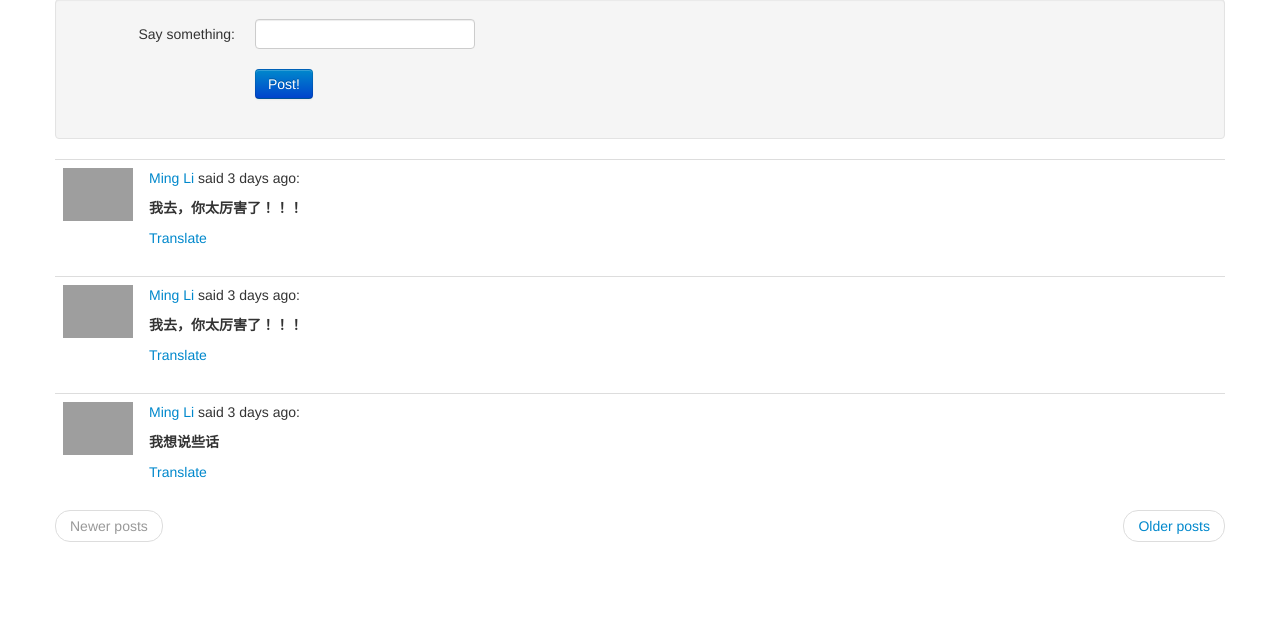
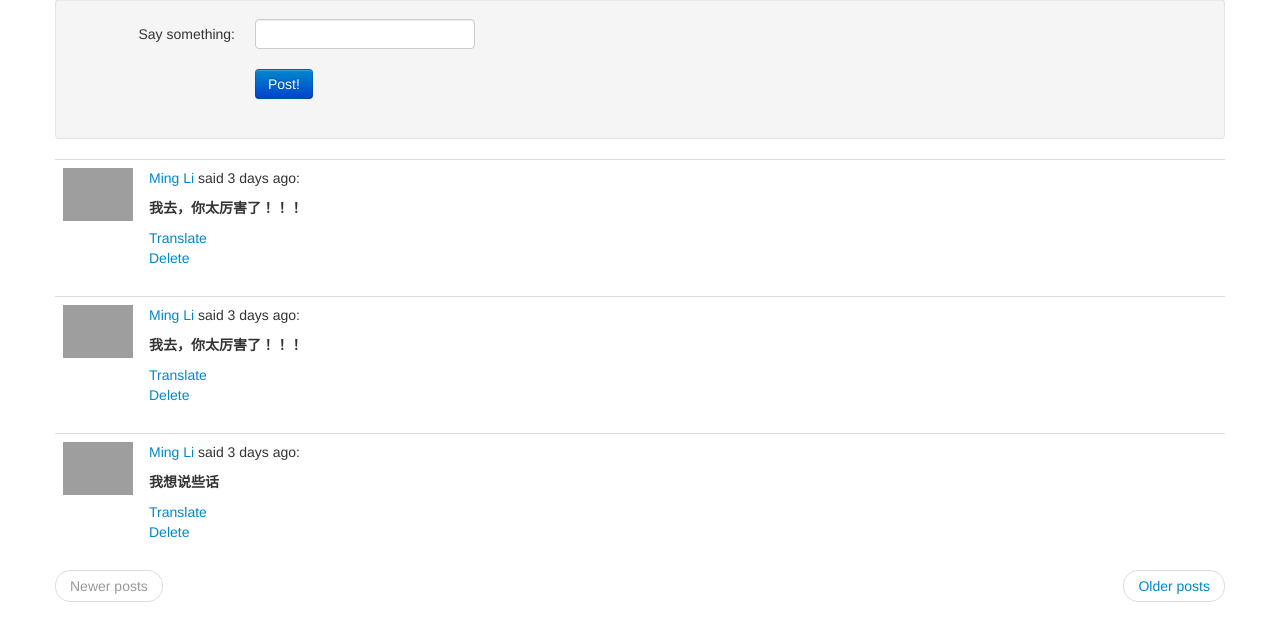
Before and after one commit to bluerediceye/flaskrmicroblog, a Flask app: page / in a window 1280 px wide. Shown: the part 123-764 px from the top of the page. Run offline with Flask 2, Linux system fonts and the light colour scheme; a user stored in the database is signed in; data comes from the database, SQL or seed files in the repository; both versions use the stored data as it was after the commit; parts of the project's set-up code (start-up, migrations or seed data) failed here and were passed over; some libraries are stand-ins or nearby versions; grey boxes are pictures that could not be loaded.

```diff
--- a/app/templates/post.html
+++ b/app/templates/post.html
@@ -1,18 +1,24 @@
 <table class="table table-hover">
     <tr>
-        <td width="70px"><a href="{{ url_for('user', nickname=post.author.nickname) }}"><img src="{{ post.author.avatar(70) }}" /></a></td>
+        <td width="70px"><a href="{{ url_for('user', nickname=post.author.nickname) }}"><img
+                src="{{ post.author.avatar(70) }}"/></a></td>
         <td>
             {% autoescape false %}
-            <p>{{ _('%(nickname)s said %(when)s:', nickname='<a href="%s">%s</a>' % (url_for('user', nickname=post.author.nickname), post.author.nickname), when=momentjs(post.timestamp).fromNow()) }}</p>
+            <p>{{ _('%(nickname)s said %(when)s:', nickname='<a href="%s">%s</a>' % (url_for('user',
+                nickname=post.author.nickname), post.author.nickname), when=momentjs(post.timestamp).fromNow()) }}</p>
             {% endautoescape %}
             <p><strong><span id="post{{ post.id }}">{{ post.body }}</span></strong></p>
             {% if post.language != None and post.language != '' and post.language != g.locale %}
             <div>
                 <span id="translation{{ post.id }}">
-                    <a href="javascript:translate('{{ post.language }}', '{{ g.locale }}', '#post{{ post.id }}', '#translation{{ post.id }}', '#loading{{ post.id }}');">{{ _('Translate') }}</a>
+                    <a href="javascript:translate('{{ post.language }}', '{{ g.locale }}', '#post{{ post.id }}', '#translation{{ post.id }}', '#loading{{ post.id }}');">{{
+                        _('Translate') }}</a>
                 </span>
                 <img id="loading{{ post.id }}" style="display: none" src="/static/img/loading.gif">
             </div>
+            {% if post.author.id == g.user.id %}
+            <div><a href="{{ url_for('delete', id=post.id) }}">{{ _('Delete') }}</a></div>
+            {% endif %}
             {% endif %}
         </td>
     </tr>
--- a/app/views.py
+++ b/app/views.py
@@ -191,6 +191,21 @@ def translate():
             request.form['sourceLang'],
             request.form['destLang']) })
 
+@app.route('/delete/<int:id>')
+@login_required
+def delete(id):
+    post = Post.query.get(id)
+    if post is None:
+        flash('Post not found.')
+        return redirect(url_for('index'))
+    if post.author.id != g.user.id:
+        flash('You cannot delete this post.')
+        return redirect(url_for('index'))
+    db.session.delete(post)
+    db.session.commit()
+    flash('Your post has been deleted.')
+    return redirect(url_for('index'))
+
 @app.errorhandler(404)
 def not_found_error(error):
     return render_template('404.html'), 404
```
Also changed, not shown: app.db.
